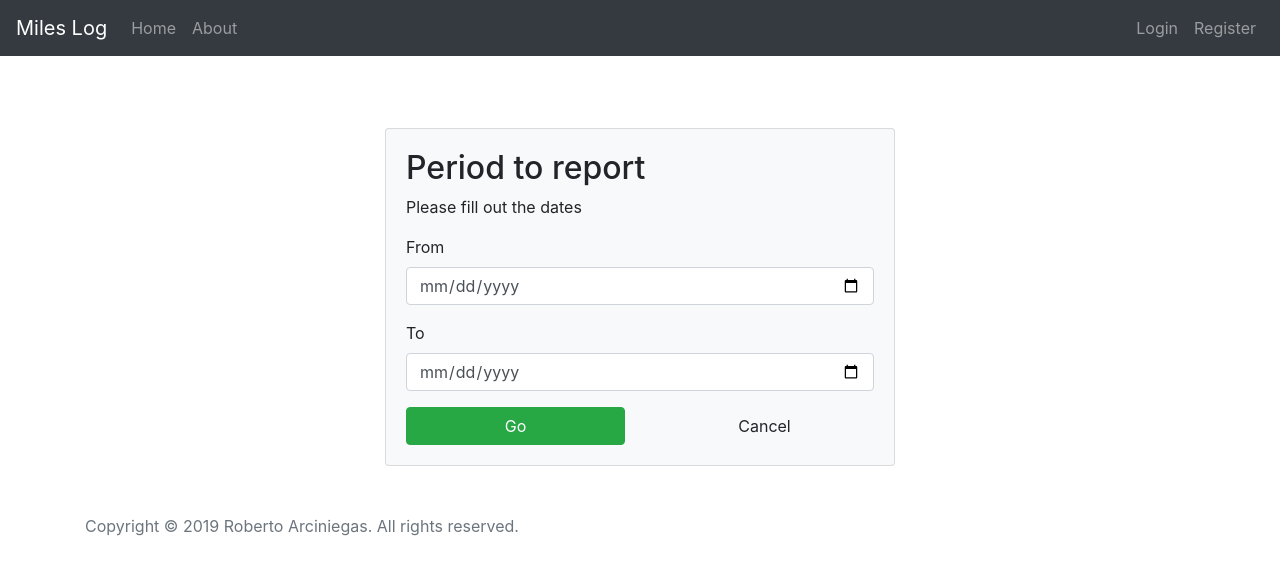
After one commit to rarciniegas/mileslog, a CodeIgniter app: page /rarci/vehicles/get_mpg_dates in a window 1280 px wide. The commit adds this page. Shown: the top 575 px of the page. Run offline with CodeIgniter, Linux system fonts and the light colour scheme.

Commit message:
MPG report modified

```diff
--- a/application/controllers/Vehicles.php
+++ b/application/controllers/Vehicles.php
@@ -153,4 +153,23 @@
 			$this->load->view('templates/footer');
 		}
 
+		public function get_mpg_dates(){
+			$data['title'] = 'Get date range';
+			$this->form_validation->set_rules('from', 'From', 'required|date');
+      $this->form_validation->set_rules('to', 'To', 'required|date');
+			if($this->form_validation->run() === FALSE){
+				$this->load->view('templates/header');
+				$this->load->view('vehicles/get_dates', $data);
+				$this->load->view('templates/footer');
+			} else {
+				$data['title'] = 'Fuel up information';
+				$from = $this->input->post('from');
+				$to = $this->input->post('to');
+				$data['fuelups'] = $this->vehicle_model->get_fuelup_date_range($from, $to);
+				$this->load->view('templates/header');
+				$this->load->view('vehicles/fuelup_history', $data);
+				$this->load->view('templates/footer');
+			}
+		}
+
 	}
--- a/application/models/Vehicle_model.php
+++ b/application/models/Vehicle_model.php
@@ -76,4 +76,11 @@
 			return $query->result_array();
 		}
 
+		public function get_fuelup_date_range($from, $to){
+			$this->db->where('fueled_at >=', $from);
+			$this->db->where('fueled_at <=', $to);
+			$query = $this->db->get('fuel');
+			return $query->result_array();
+		}
+
 	}
--- a/application/views/pages/home.php
+++ b/application/views/pages/home.php
@@ -1,9 +1,8 @@
-  <div class="jumbotron">
-    <div class="container">
+
+    <div class="jumbotron">
       <h1 class="display-3">Home</h1>
       <p>Miles log tracks your mileage automatically using GPS so you no longer need to keep a mileage log or logbook -- all you need to do is let the app record your trips in the background and swipe trips to the left if personal or to the right if for business.</p>
       <?php if($this->session->userdata('logged_in')) : ?>
       	<p><a class="btn btn-primary btn-lg" href="<?php echo base_url(); ?>vehicles/fuelup" role="button">Fuel up &raquo;</a></p>
       <?php endif;?>
     </div>
-  </div>
--- a/application/views/templates/header.php
+++ b/application/views/templates/header.php
@@ -45,7 +45,7 @@
           <a class="nav-link dropdown-toggle" href="#" id="Stats" data-toggle="dropdown" aria-haspopup="true" aria-expanded="false">Stats</a>
 
           <div class="dropdown-menu" aria-labelledby="Stats">
-            <a class="dropdown-item" href="<?php echo base_url(); ?>vehicles/fuelup_history">MPG</a>
+            <a class="dropdown-item" href="<?php echo base_url(); ?>vehicles/get_mpg_dates">MPG</a>
             <a class="dropdown-item" href="<?php echo base_url(); ?>vehicles/miles_driven">Miles</a>
             <a class="dropdown-item" href="<?php echo base_url(); ?>vehicles/gallon_price">Gallon price</a>
           </div>
--- /dev/null
+++ b/application/views/vehicles/get_dates.php
@@ -0,0 +1,33 @@
+<?php echo validation_errors(); ?>
+
+<?php echo form_open('vehicles/get_mpg_dates'); ?>
+
+<div class="col-md-6 mx-auto">
+      <div class="card card-body bg-light mt-5">
+        <h2>Period to report</h2>
+        <p>Please fill out the dates</p>
+        <div class="form-group">
+				  <label>From</label>
+				  <input type="date"  class="form-control" name="from" placeholder="From">
+			  </div>
+        <div class="form-group">
+				  <label>To</label>
+				  <input type="date" class="form-control" name="to" placeholder="To">
+			  </div>
+
+          <div class="row">
+            <div class="col">
+              <input type="submit" value="Go" class="btn btn-success btn-block">
+            </div>
+            <div class="col">
+              <a href="<?php echo base_url(); ?>home" class="btn btn-light btn-block">Cancel</a>
+            </div>
+
+          </div>
+        </form>
+      </div>
+    </div>
+  </div>
+
+
+<?php echo form_close(); ?>
--- a/assets/css/style.css
+++ b/assets/css/style.css
@@ -1,7 +1,13 @@
 body {
   padding-top: 5rem;
 }
+
 .starter-template {
   padding: 3rem 1.5rem;
   text-align: center;
 }
+.jumbotron{
+  background-image: url("../images/IMG_6965.JPG");
+  background-size: cover;
+  color: white;
+}
```
Also changed, not shown: application/views/vehicles/fuelup_history.php (+25 -3 lines), assets/images/IMG_6965.jpg (added).
